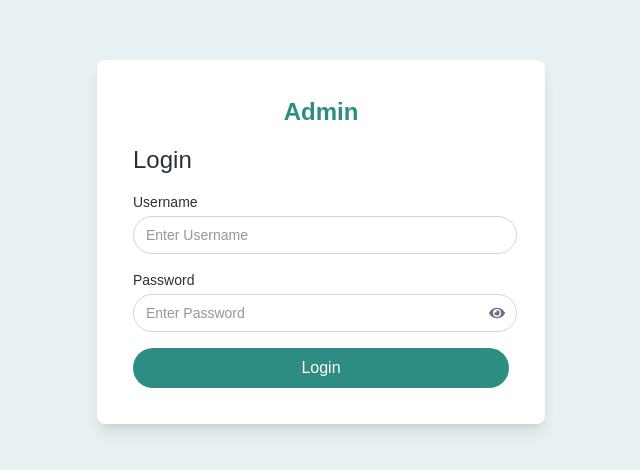
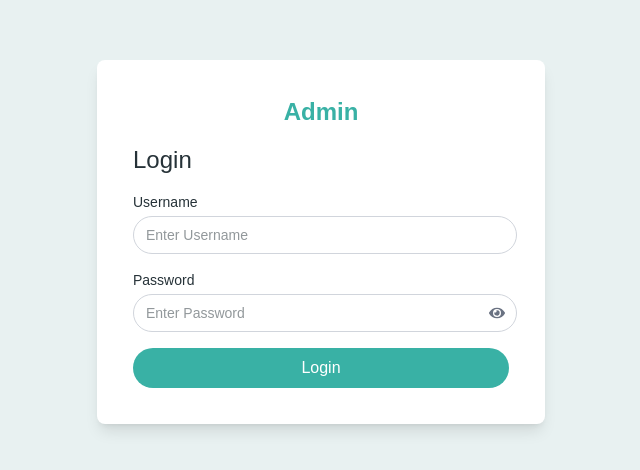
Before and after one commit to vura10/MedGo, a React (Vite) app: page / in a window 1280 px wide. Shown: the part 158-628 px from the top of the page, without its empty margins (319-959 px from the left). Built offline with nearby package versions, Linux system fonts and the light colour scheme.

Commit message:
primary color was modified

```diff
--- a/src/index.css
+++ b/src/index.css
@@ -2,7 +2,7 @@
 
 @layer base {
   :root {
-    --color-primary: #2e8d83; /* Teal from the house */
+    --color-primary: #39b1a5; /* Teal from the house */
     --color-secondary: #FFFFFF; /* White from the cross */
     --color-accent: #e8f1f1; /* Light gray background */
     --color-dark: #263238; /* Dark gray for contrast */
```
